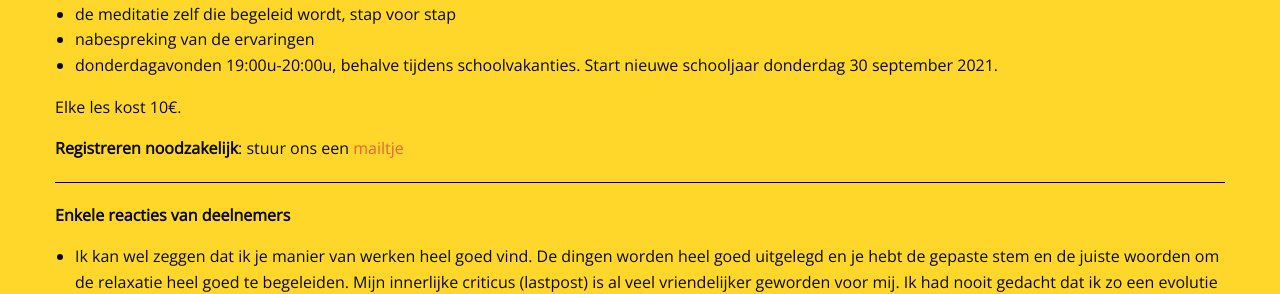
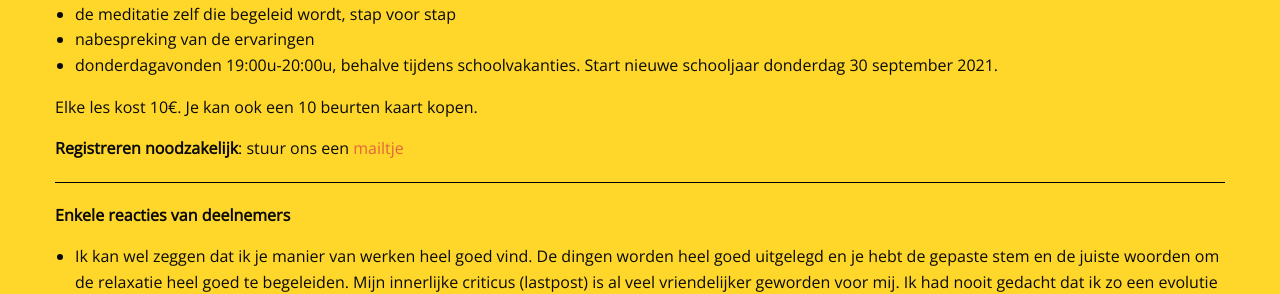
Before and after one commit to manopura/manopura.github.io, a Jekyll site: the page built from meditatie.md, in a window 1280 px wide. Shown: the part 702-996 px from the top of the page. Built offline with Jekyll 4.4.1, drawn with Linux system fonts in a browser that asks for light colours; nearby versions of some CDN libraries; our own code applies the rules of GitHub Pages for plain Markdown files.

Commit message:
Update meditatie.md

```diff
--- a/meditatie.md
+++ b/meditatie.md
@@ -37,7 +37,7 @@ Voor meer uitleg daarover, zie ook [**cursussen**](http://www.manopura.be/cursus
   * nabespreking van de ervaringen
   * donderdagavonden 19:00u-20:00u, behalve tijdens schoolvakanties. Start nieuwe schooljaar donderdag 30 september 2021.
 
-Elke les kost 10€.
+Elke les kost 10€. Je kan ook een 10 beurten kaart kopen.
 
 **Registreren noodzakelijk**: stuur ons een [mailtje](mailto:marian@manopura.be)
 
```
